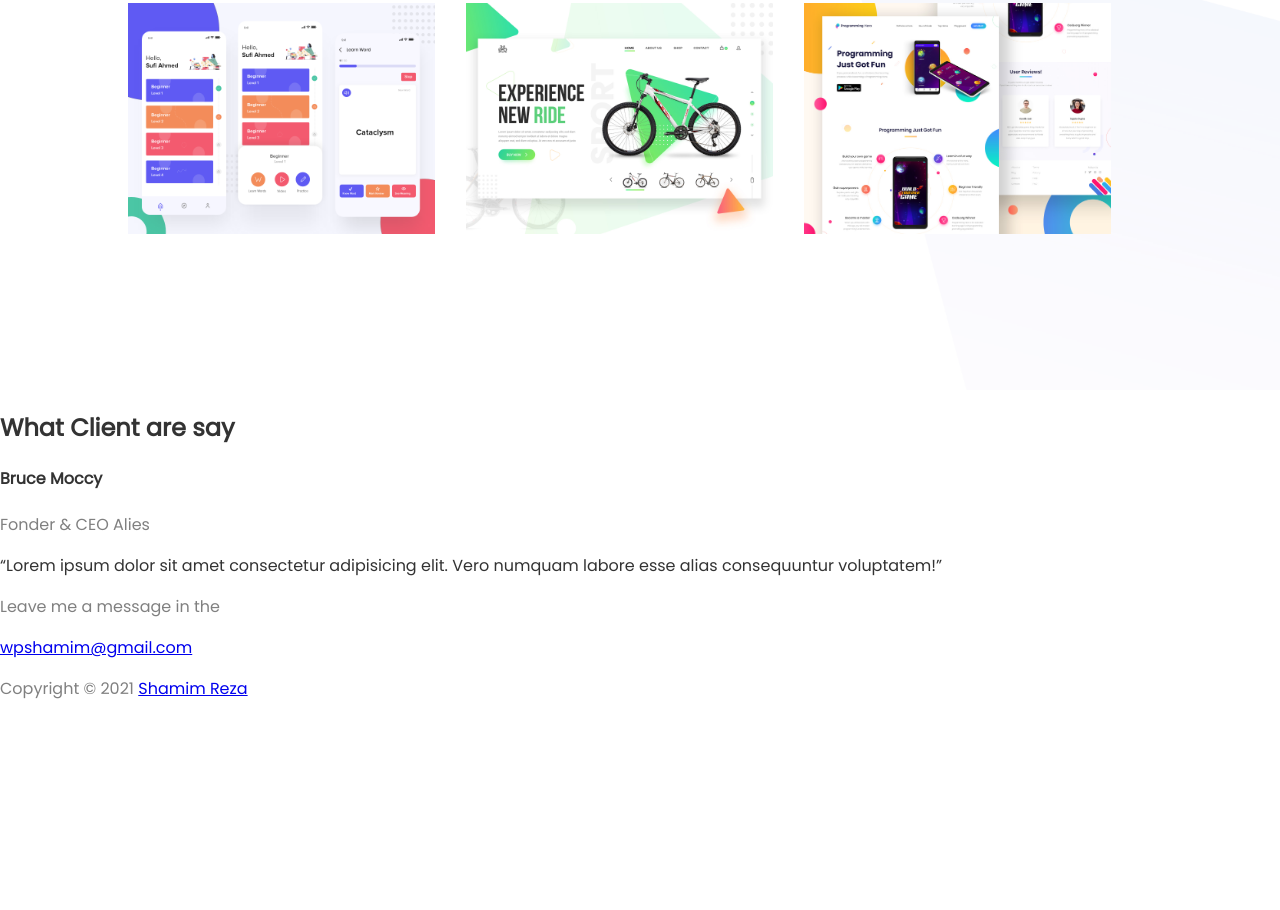
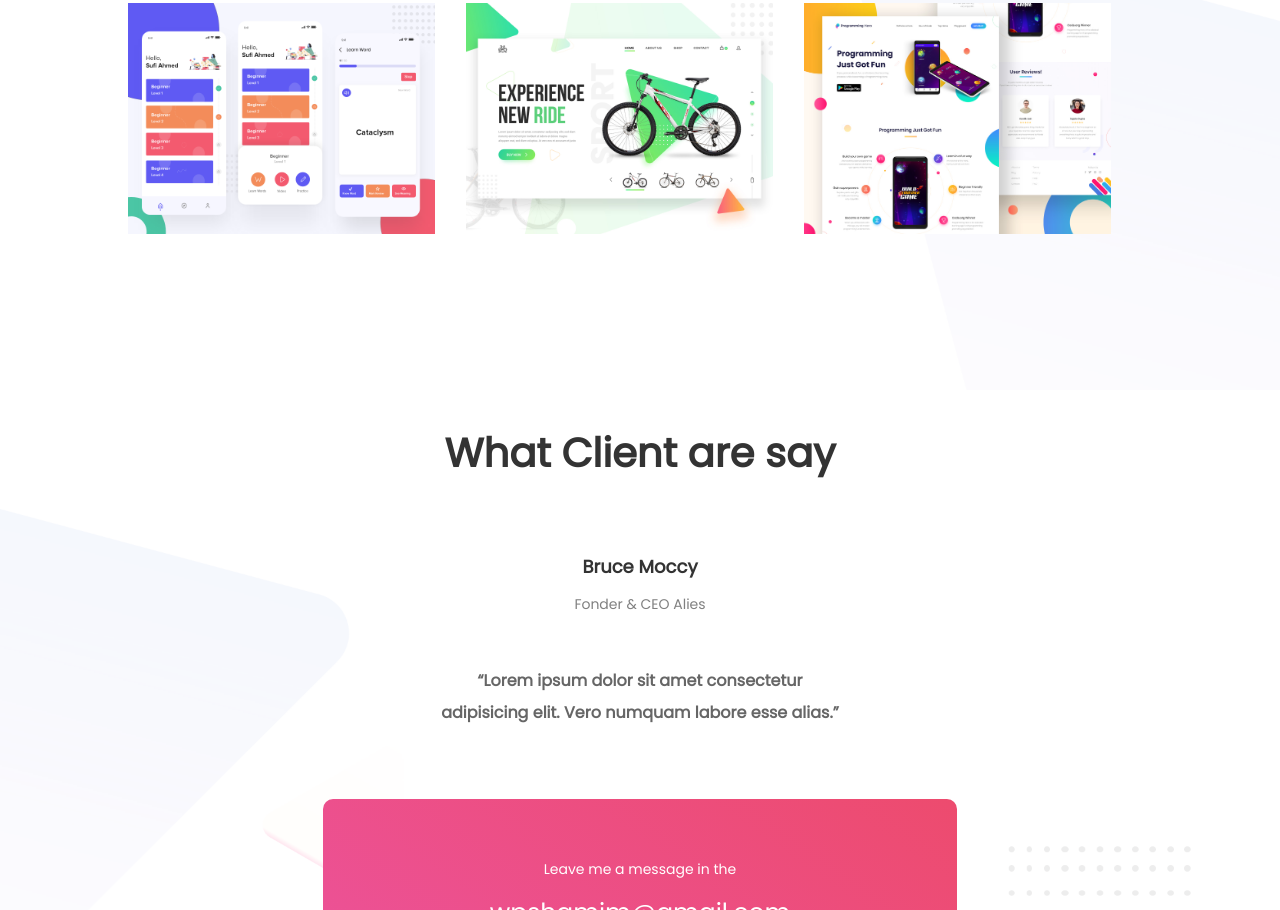
Before and after one commit to shamim-coder/new-portfolio, a plain HTML site: page index.html in a window 1280 px wide. Shown: the part 1890-2800 px from the top of the page. Before the commit the page ends 2607 px from the top, so only its background shows below. Drawn offline with Linux system fonts and the light colour scheme.

Commit message:
commit for upload first views on webpages

```diff
--- a/css/style.css
+++ b/css/style.css
@@ -60,17 +60,17 @@ p {
     background-repeat: no-repeat;
 }
 .biography_area {
-    width: 80%;
+    width: 83%;
     margin: 0 auto;
     height: 750px;
     padding-top: 100px;
 }
 .biography_left {
-    width: 47%;
+    width: 46%;
     margin-right: 115px;
 }
 .biography_right {
-    width: 40%;
+    width: 43%;
     margin-top: 90px;
 }
 
@@ -100,3 +100,67 @@ p {
     width: 30%;
     margin-right: 3%;
 }
+.client_section {
+    text-align: center;
+    width: 80%;
+    margin: auto;
+}
+.client_review h2 {
+    font-size: 40px;
+}
+.client_review h4 {
+    font-size: 18px;
+    margin: 0;
+    margin-top: 70px;
+}
+.client_review p {
+    font-size: 14px;
+}
+.client_review q {
+    width: 40%;
+    margin: auto;
+    display: block;
+    margin-top: 50px;
+    margin-bottom: 70px;
+    font-weight: 600;
+    line-height: 2;
+    color: #666666;
+}
+.mailbox {
+    background-image: linear-gradient(35deg, #EC5299, #ED4B6E);
+    width: 60%;
+    margin: auto;
+    height: 140px;
+    padding: 20px 10px;
+    border-radius: 10px;
+}
+.client_bg {
+    background-color: #F8F9FC;
+    background-image: url(../images/footer-bg.png);
+    background-size: cover;
+    background-position: right top -70px;
+    background-repeat: no-repeat;
+    height: 700px;
+}
+#msg_txt {
+    color: white;
+    font-size: 14px;
+    margin-top: 40px;
+}
+.mailbox a {
+    font-size: 25px;
+    text-decoration: none;
+    color: white;
+    font-weight: 500;
+}
+.copyright_text {
+    text-align: center;
+    font-size: 14px;
+    font-weight: 600;
+    padding: 20px;
+    color: gray;
+}
+.copyright_text a {
+    text-decoration: none;
+    color:lightsalmon;
+}
--- a/index.html
+++ b/index.html
@@ -14,7 +14,7 @@
                 <h2>Hello I'm</h2>
                 <h1>Shamim Reza</h1>
                 <p>Lorem ipsum dolor, sit amet consectetur adipisicing elit. Quae deleniti incidunt ducimus veritatis.</p>
-                <a class="portfolio-btn" href="http://linkedin.com/gfxshamim" target="_blank" rel="noopener noreferrer">HIRE ME</a>
+                <a class="portfolio-btn" href="https://www.linkedin.com/in/shamim-reza-614682202/" target="_blank" rel="noopener noreferrer">HIRE ME</a>
             </div>
             <div class="header_half float_left">
                 <img src="images/peter.png" alt="peter image">
@@ -30,7 +30,7 @@
             <div class="biography_right float_left">
                 <h2>Biography</h2>
                 <p>Lorem ipsum dolor, sit amet consectetur adipisicing elit. Culpa laborum provident, nobis quod mollitia, earum nihil vero eligendi quasi blanditiis fugit exercitationem vitae eum voluptates.</p>
-                <a class="portfolio-btn" href="http://linkedin.com/gfxshamim" target="_blank" rel="noopener noreferrer">Download CV</a>
+                <a class="portfolio-btn" href="https://www.linkedin.com/in/shamim-reza-614682202/" target="_blank" rel="noopener noreferrer">Download CV</a>
             </div>
         </div>
     </section>
@@ -52,16 +52,16 @@
         </div>
     </section>
 
-    <section>
+    <section class="client_bg">
         <div class="client_section">
             <div class="client_review">
                 <h2>What Client are say</h2>
                 <h4>Bruce Moccy</h4>
                 <p>Fonder & CEO Alies</p>
-                <q>Lorem ipsum dolor sit amet consectetur adipisicing elit. Vero numquam labore esse alias consequuntur voluptatem!</q>
+                <q>Lorem ipsum dolor sit amet consectetur adipisicing elit. Vero numquam labore esse alias.</q>
             </div>
             <div class="mailbox">
-                <p>Leave me a message in the</p>
+                <p id="msg_txt">Leave me a message in the</p>
                 <a href="mailto:wpshamim@gmail.com">wpshamim@gmail.com</a>
             </div>
         </div>
@@ -69,7 +69,7 @@
 
     <footer>
         <div class="copyright_text">
-            <p>Copyright © 2021 <a href="http://facebook.com/gfxshamim" target="_blank" rel="noopener noreferrer">Shamim Reza</a></p>
+            <p>Copyright © 2021 <a href="https://www.linkedin.com/in/shamim-reza-614682202/" target="_blank" rel="noopener noreferrer">Shamim Reza</a> All rights Reserved </p>
         </div>
     </footer>
 </body>
```
